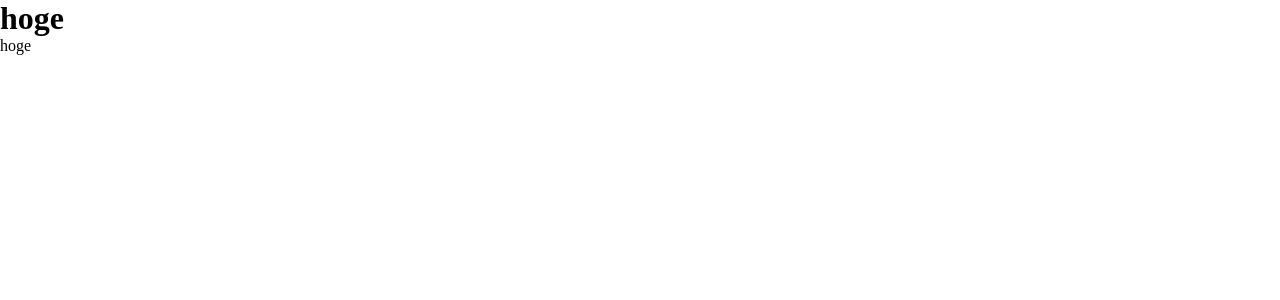
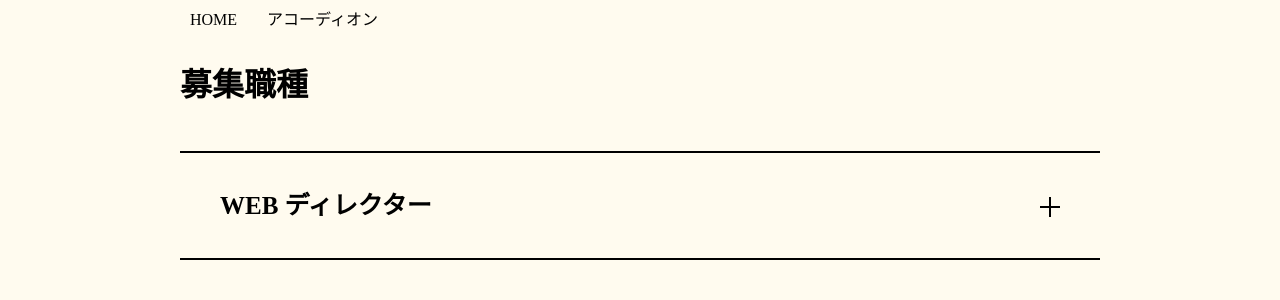
Before and after one commit to yutomiyake-pf/next-js-listener-lesson, a Next.js app: page /accordion in a window 1280 px wide. Shown: the top 300 px of the page. Built offline with nearby package versions, Linux system fonts and the light colour scheme.

Commit message:
アコーディオンのtitleのみ作成

```diff
--- a/package.json
+++ b/package.json
@@ -28,6 +28,7 @@
     "next": "13.4.19",
     "react": "18.2.0",
     "react-dom": "18.2.0",
+    "react-use": "^17.4.0",
     "typescript": "5.2.2"
   },
   "devDependencies": {
--- a/src/pages/accordion.tsx
+++ b/src/pages/accordion.tsx
@@ -1,11 +1,65 @@
 import { NextPage } from 'next';
+import { useState } from 'react';
+import Header from '@/components/Header';
+
+import styles from '@/styles/components/accordion.module.scss';
 
 const AccordionPage: NextPage = () => {
+  const [openIndex, setOpenIndex] = useState<number | null>(null);
+  const accordionList = [
+    {
+      title: 'WEB ディレクター',
+      jobDes: 'テキストテキストテキストテキスト',
+      QR: 'テキストテキストテキストテキスト',
+      skill: 'テキストテキストテキストテキスト',
+      salary_start: 500,
+      salary_end: 800,
+      vacation: '土日祝祭日、有給休暇、夏季休暇、年末年始休暇、産前産後休暇、育児休暇',
+      employment_status: '正社員 （試用期間3ヶ月）\n業務委託',
+      working_hours: 'フレックスタイム',
+      place: '東京',
+    },
+  ];
+
   return (
-    <main>
-      <h1>hoge</h1>
-      <div>hoge</div>
-    </main>
+    <>
+      <Header />
+      <main className={styles.accordion}>
+        <section className={styles.accordion__content}>
+          <h1 className={styles.accordion__title}>募集職種</h1>
+          <ol>
+            {accordionList.map((item, index) => (
+              <li key={item.title}>
+                <div className={styles.accordion__listTitle}>{item.title}</div>
+                <div className={styles.accordion__menu}>
+                  <dl>
+                    <dt>仕事内容</dt>
+                    <dd>{item.jobDes}</dd>
+                    <dt>応募資格</dt>
+                    <dd>{item.QR}</dd>
+                    <dt>必須スキル</dt>
+                    <dd>{item.skill}</dd>
+                    <dt>給与</dt>
+                    <dd>
+                      {`${item.salary_start} ~ ${item.salary_end}`}{' '}
+                      <small>(スキル・経験・実績により優遇)</small>
+                    </dd>
+                    <dt>休日休暇</dt>
+                    <dd>{item.vacation}</dd>
+                    <dt>雇用形態</dt>
+                    <dd>{item.employment_status}</dd>
+                    <dt>勤務時間</dt>
+                    <dd>{item.working_hours}</dd>
+                    <dt>勤務地</dt>
+                    <dd>{item.place}</dd>
+                  </dl>
+                </div>
+              </li>
+            ))}
+          </ol>
+        </section>
+      </main>
+    </>
   );
 };
 
--- /dev/null
+++ b/src/styles/components/accordion.module.scss
@@ -0,0 +1,57 @@
+@use '../lib/vars';
+
+$contentWidth: 920px;
+$breakPoint: 600px;
+
+.accordion {
+  width: 100vw;
+  padding: 0 vars.$sidePadding;
+
+  &__content {
+    max-width: $contentWidth;
+    margin: 0 auto;
+  }
+
+  &__title {
+    font-size: 32px;
+    line-height: 1;
+    font-weight: bold;
+    margin-bottom: 50px;
+  }
+
+  &__listTitle {
+    border-top: 2px solid black;
+    border-bottom: 2px solid black;
+    font-size: 25px;
+    line-height: 1;
+    font-weight: bold;
+    padding: 40px;
+    position: relative;
+    cursor: pointer;
+    transition: background-color 0.3s ease-in-out;
+
+    &::after,
+    &::before {
+      position: absolute;
+      top: 50%;
+      right: 40px;
+      content: '';
+      display: block;
+      width: 20px;
+      height: 2px;
+      background-color: black;
+    }
+
+    &::after {
+      transform: rotate(90deg);
+    }
+
+    &:hover {
+      background-color: #ffda5f;
+    }
+  }
+
+  &__menu {
+    display: none;
+  }
+}
--- a/src/styles/components/header.module.scss
+++ b/src/styles/components/header.module.scss
@@ -2,6 +2,7 @@
 .header {
   width: 100vw;
   padding: 10px vars.$sidePadding;
+  margin-bottom: 30px;
 
   &__nav {
     margin: 0 auto;
--- a/src/styles/components/imageList.module.scss
+++ b/src/styles/components/imageList.module.scss
@@ -1,10 +1,13 @@
 @use '../lib/vars';
+
+$contentWidth: 940px;
+$breakPoint: 600px;
 
 .imageList {
   padding: 20px vars.$sidePadding 0 vars.$sidePadding;
 
   &__content {
-    max-width: vars.$contentWidth;
+    max-width: $contentWidth;
     margin: 0 auto;
   }
 
--- a/src/styles/globals.scss
+++ b/src/styles/globals.scss
@@ -1,6 +1,7 @@
 @use 'reset';
 
 body {
+  background-color: #fffbef;
 }
 
 ul,
--- a/src/styles/lib/vars.scss
+++ b/src/styles/lib/vars.scss
@@ -1,3 +1 @@
-$contentWidth: 940px;
 $sidePadding: 20px;
-$breakPoint: 600px;
```
Also changed, not shown: 1 other file (tests, documents, lock files or other folders).
